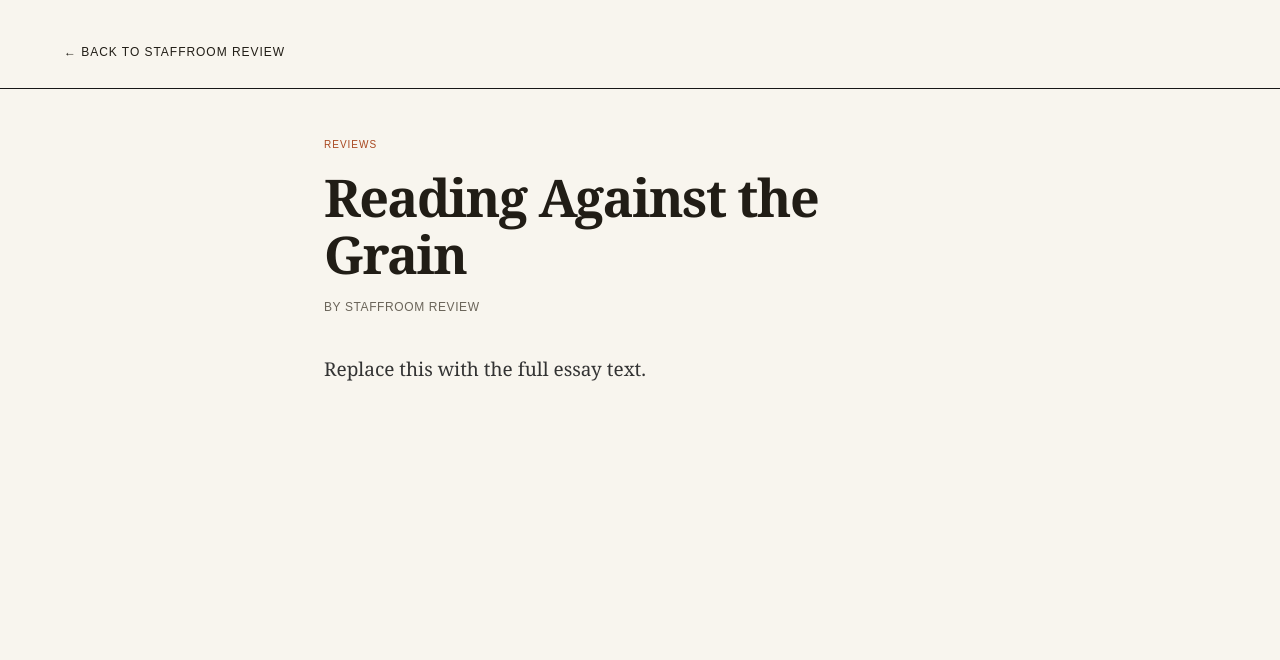
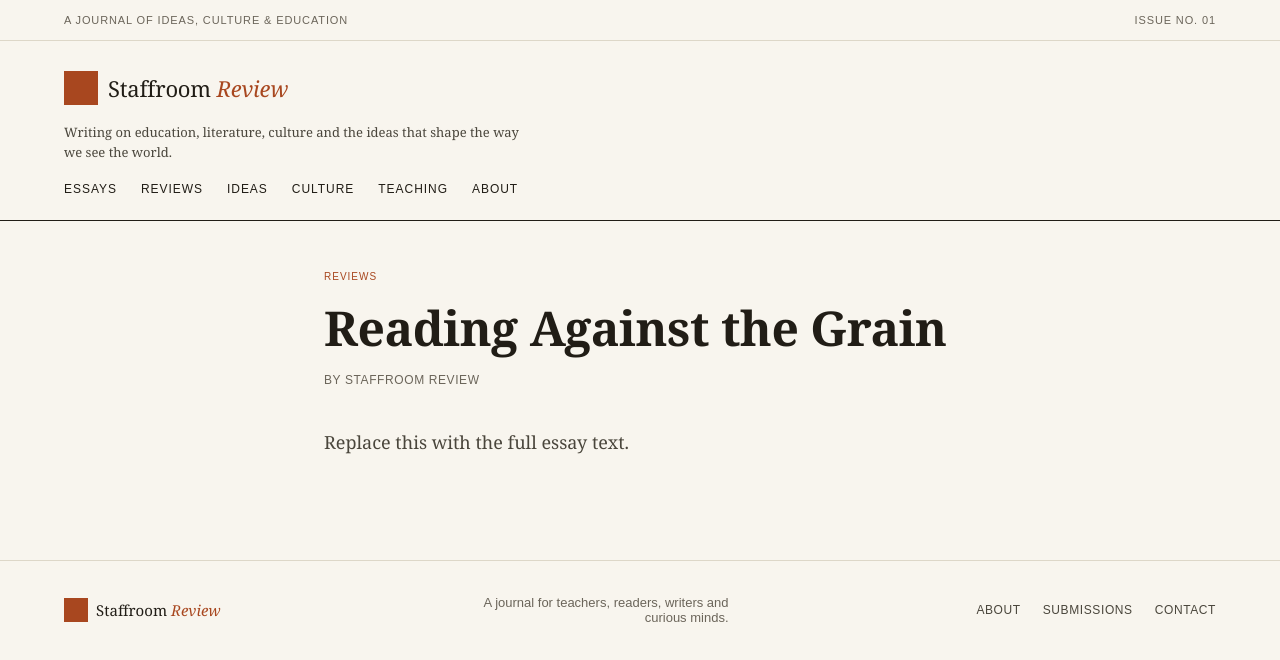
Before and after one commit to staffroom-review/staffroom-website, a Next.js app: page /essays/reading-against-the-grain in a window 1280 px wide. Shown: the top 660 px of the page. Built offline with nearby package versions, Linux system fonts and the light colour scheme.

Commit message:
Refactor EssayPage to use SiteHeader and SiteFooter

```diff
--- a/app/essays/[slug]/page.js
+++ b/app/essays/[slug]/page.js
@@ -1,6 +1,7 @@
-import Link from "next/link";
 import { notFound } from "next/navigation";
 import { featured, stories } from "../../../lib/stories";
+import SiteHeader from "../../../components/SiteHeader";
+import SiteFooter from "../../../components/SiteFooter";
 
 const allStories = [featured, ...stories];
 
@@ -14,22 +15,16 @@ export default async function EssayPage({ params }) {
 
   return (
     <div className="site">
-      <header style={{ padding: "42px 5vw 28px", borderBottom: "1px solid #171717" }}>
-        <Link
-          href="/"
-          style={{ fontSize: 12, textTransform: "uppercase", letterSpacing: "0.08em" }}
-        >
-          ← Back to Staffroom Review
-        </Link>
-      </header>
+      <SiteHeader />
       <main style={{ padding: "50px 5vw 80px", maxWidth: 760, margin: "0 auto" }}>
         <div className="story-category">{story.category}</div>
         <h1
           style={{
             fontFamily: "Georgia, 'Times New Roman', serif",
-            fontSize: "clamp(32px, 5vw, 52px)",
-            lineHeight: 1.1,
-            letterSpacing: "-0.03em",
+            fontSize: "clamp(32px, 5vw, 48px)",
+            lineHeight: 1.15,
+            letterSpacing: "-0.01em",
+            color: "#211d16",
             margin: "18px 0",
           }}
         >
@@ -43,9 +38,9 @@ export default async function EssayPage({ params }) {
             key={i}
             style={{
               fontFamily: "Georgia, 'Times New Roman', serif",
-              fontSize: 19,
-              lineHeight: 1.6,
-              color: "#333",
+              fontSize: 18,
+              lineHeight: 1.7,
+              color: "#4a463c",
               marginBottom: 22,
             }}
           >
@@ -53,6 +48,7 @@ export default async function EssayPage({ params }) {
           </p>
         ))}
       </main>
+      <SiteFooter />
     </div>
   );
 }
```
